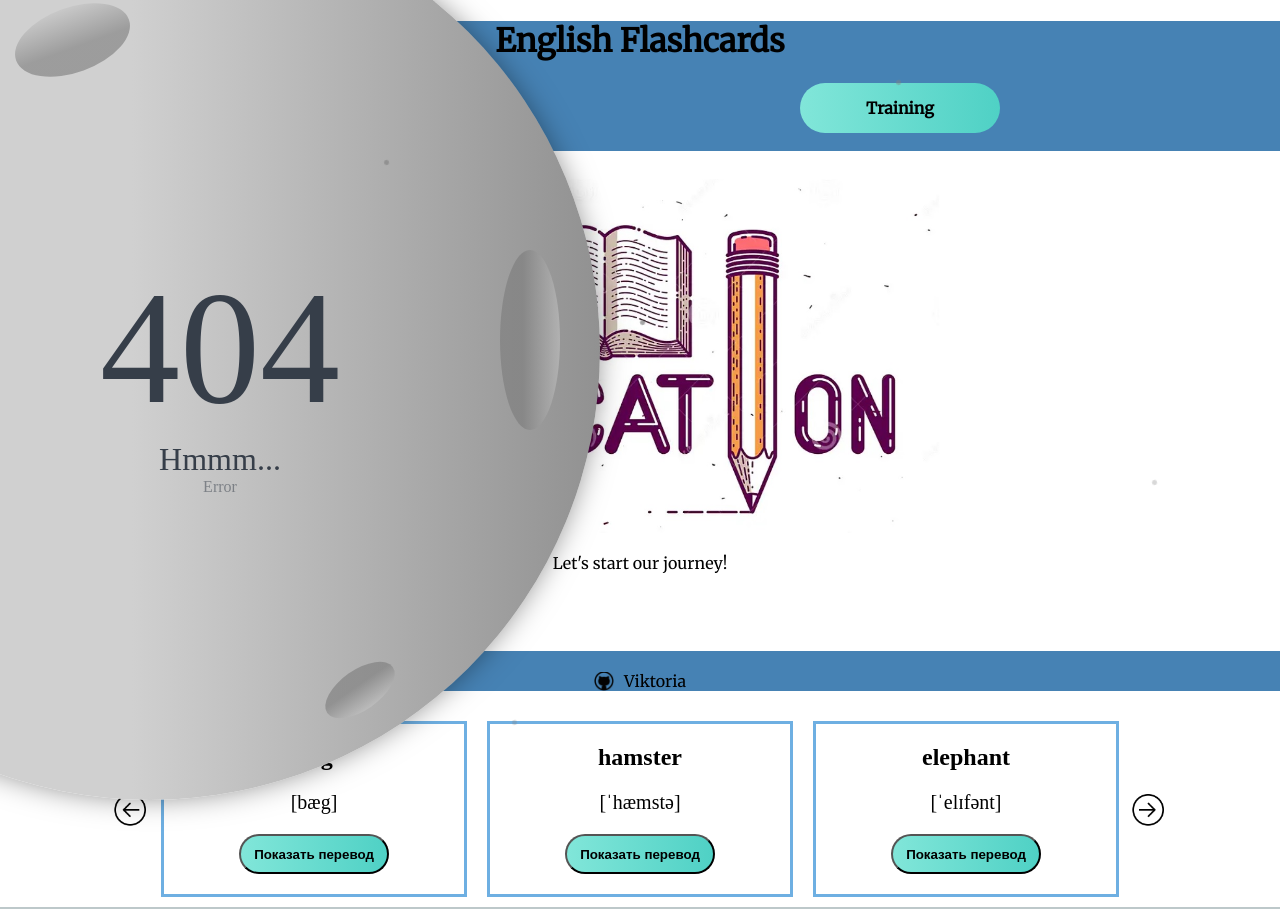
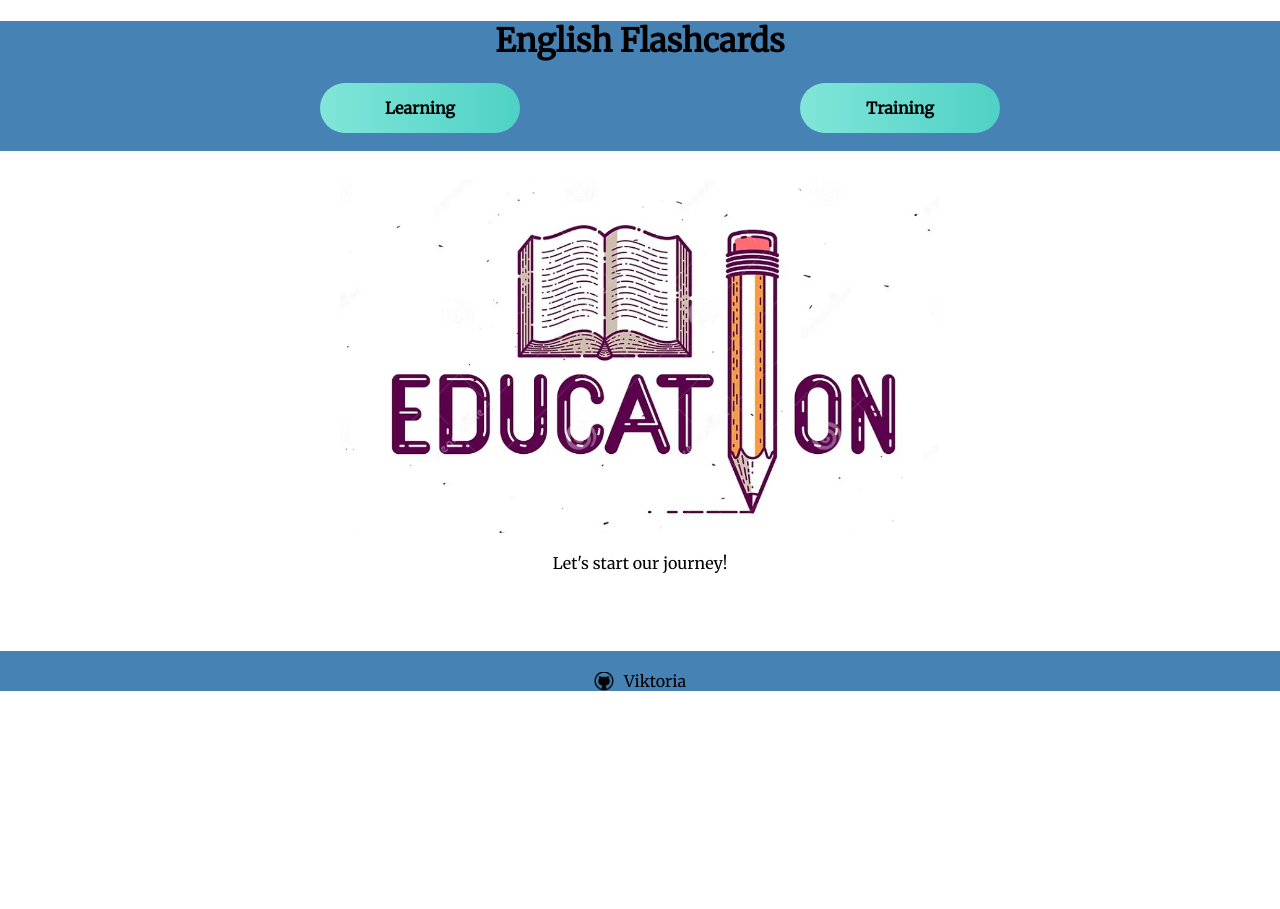
Before and after one commit to your-m1nd/cards, a React (Create React App) app: page / in a window 1280 px wide. Shown: the top 909 px of the page. After the commit the page ends 800 px from the top, so only its background shows below. Built offline with nearby package versions, Linux system fonts and the light colour scheme; a web font is replaced by a local one.

Commit message:
add react router dom

```diff
--- a/src/App.js
+++ b/src/App.js
@@ -4,15 +4,18 @@ import Main from "./components/pages/Main";
 import Learning from "./components/pages/Learning";
 import Training from "./components/pages/Training";
 import Error from "./components/pages/Error/Error";
+import { Routes, Route } from "react-router-dom";
 
 function App() {
 
   return (
     <div className="App">
-      <Main></Main>
-      <Learning></Learning>
-      <Training></Training>
-      <Error></Error>
+      <Routes>
+      <Route path={'/learning'} element={<Learning/>}></Route>
+      <Route path={'/training'} element={<Training/>}></Route>
+      <Route path={'/error'} element={<Error/>}></Route>
+      <Route exact path={'/'} element={<Main/>}></Route>
+      </Routes>
     </div>
   );
 }
--- a/src/components/views/Head.jsx
+++ b/src/components/views/Head.jsx
@@ -1,6 +1,7 @@
 import React from 'react';
 import logo from './education.jpg';
 import '../views/Head.scss';
+import { Link } from 'react-router-dom';
 
 function Head() {
 
@@ -11,8 +12,8 @@ function Head() {
             <h1 className='header__title'>English Flashcards</h1>
             <nav className='menu'>
             <ul className='menu__list'>
-                <li className='menu__item'>Learning</li>
-                <li className='menu__item'>Training</li>
+                <li className='menu__item'><Link to="/learning">Learning</Link></li>
+                <li className='menu__item'><Link to="/training">Training</Link></li>
                 </ul>
             </nav>
             <img className='header__logo' src={logo} alt="logo" />
--- a/src/index.js
+++ b/src/index.js
@@ -2,10 +2,11 @@ import React from 'react';
 import ReactDOM from 'react-dom/client';
 import './index.css';
 import App from './App';
+import { BrowserRouter } from 'react-router-dom';
 
 const root = ReactDOM.createRoot(document.getElementById('root'));
 root.render(
-  <React.StrictMode>
+  <BrowserRouter>
     <App />
-  </React.StrictMode>
+  </BrowserRouter>
 );
```
